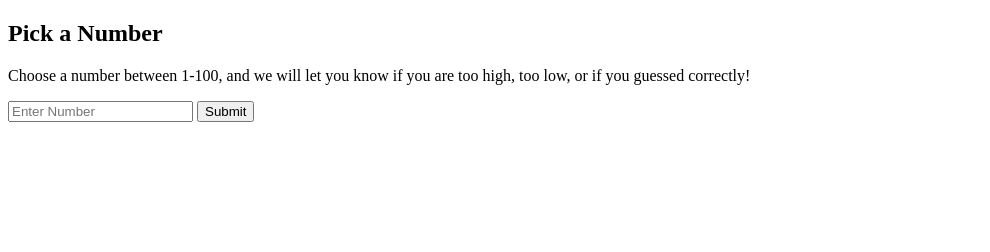
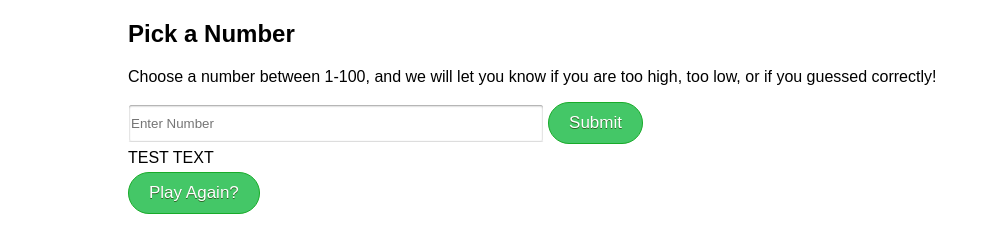
Before and after one commit to caspeter/11-16_warmup, a plain HTML site: page index.html in a window 1280 px wide. Shown: the whole page, without its empty margins (0-990 px from the left). Drawn offline with Linux system fonts and the light colour scheme.

Commit message:
updated index to have play again button and added css

```diff
--- a/index.html
+++ b/index.html
@@ -4,21 +4,23 @@
   <meta charset="UTF-8">
   <meta name="viewport" content="width=device-width, initial-scale=1.0">
   <meta http-equiv="X-UA-Compatible" content="ie=edge">
+  <link rel="stylesheet" href="style.css" media="screen" type="text/css">
   <title>Pick A Number</title>
 </head>
-<body>
-  <div class="container">
+<body class="container">
     <h2>Pick a Number</h2>
     <p>
       Choose a number between 1-100, and we will let you know if you are too high, too low, or if you guessed correctly!
     </p>
     <section>
       <input type="text" name="number" id="input" placeholder="Enter Number">
-      <button type="button" name="submit" id="submit">Submit</button>
+      <button type="button" name="submit" id="submit" class="myButton">Submit</button>
     </section>
     <section id="feedback">
-
+      TEST TEXT
     </section>
-  </div>
+    <section id="restart">
+      <button type="button" name="restart" class="myButton">Play Again?</button>
+    </section>
 </body>
 </html>
--- /dev/null
+++ b/style.css
@@ -0,0 +1,50 @@
+.container {
+  width: 80%;
+  margin-left: auto;
+  margin-right: auto;
+}
+
+body{
+  font-family: sans-serif;
+}
+
+input {
+  height: 34px;
+  width: 40%;
+  border-radius: 3px;
+  border: 1px solid transparent;
+  border-top: none;
+  border-bottom: 1px solid #DDD;
+  box-shadow: inset 0 1px 2px rgba(0,0,0,.39), 0 -1px 1px #FFF, 0 1px 0 #FFF;
+}
+
+.myButton {
+	background-color:#44c767;
+	-moz-border-radius:28px;
+	-webkit-border-radius:28px;
+	border-radius:28px;
+	border:1px solid #18ab29;
+	display:inline-block;
+	cursor:pointer;
+	color:#ffffff;
+	font-family:Arial;
+	font-size:17px;
+	padding:10px 20px;
+	text-decoration:none;
+	text-shadow:0px 1px 0px #2f6627;
+}
+.myButton:hover {
+	background-color:#5cbf2a;
+}
+.myButton:active {
+	position:relative;
+	top:1px;
+}
+
+#feedback{
+  margin: 5px 0;
+}
+
+/*#restart{
+  visibility: hidden;
+}*/
```
